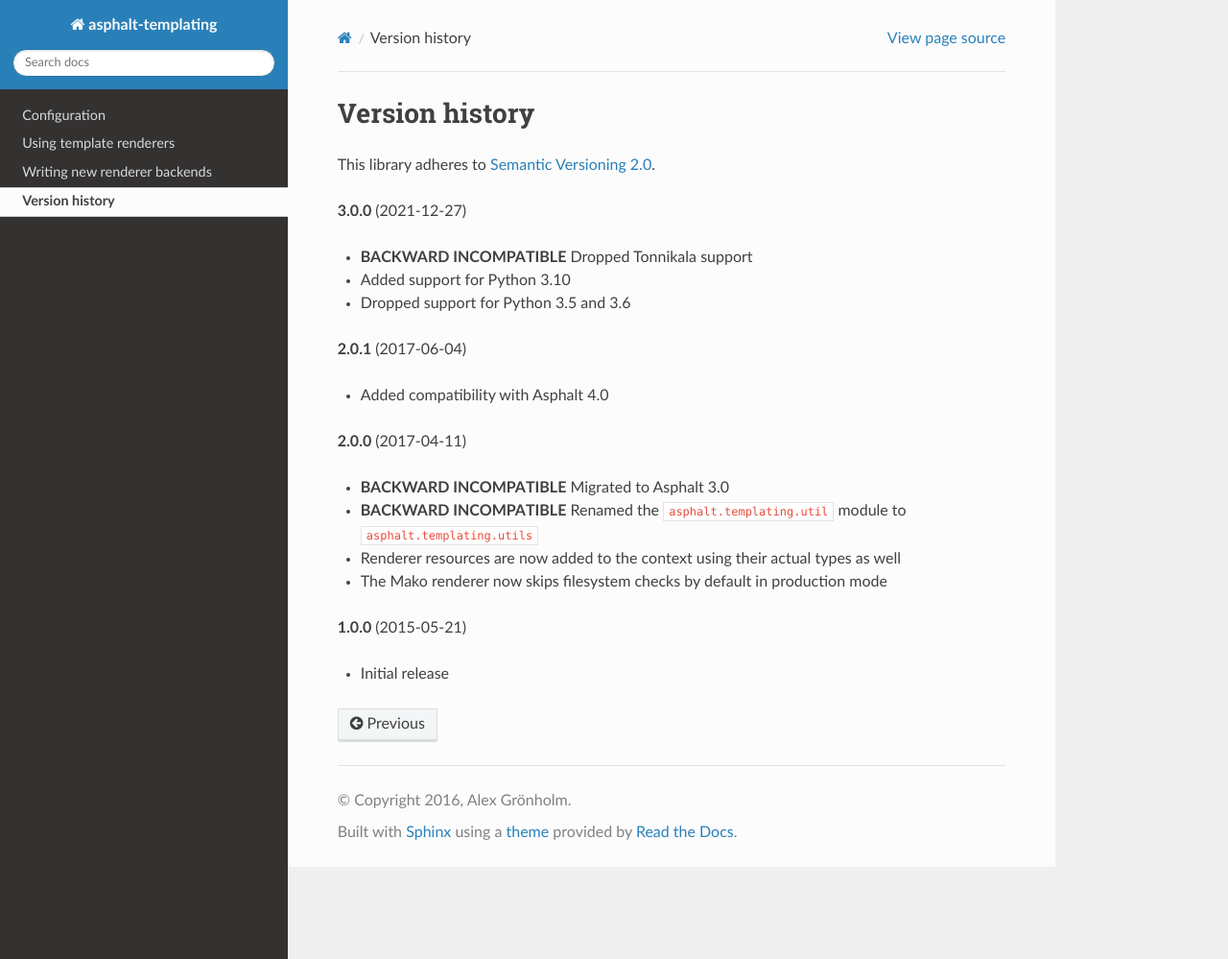
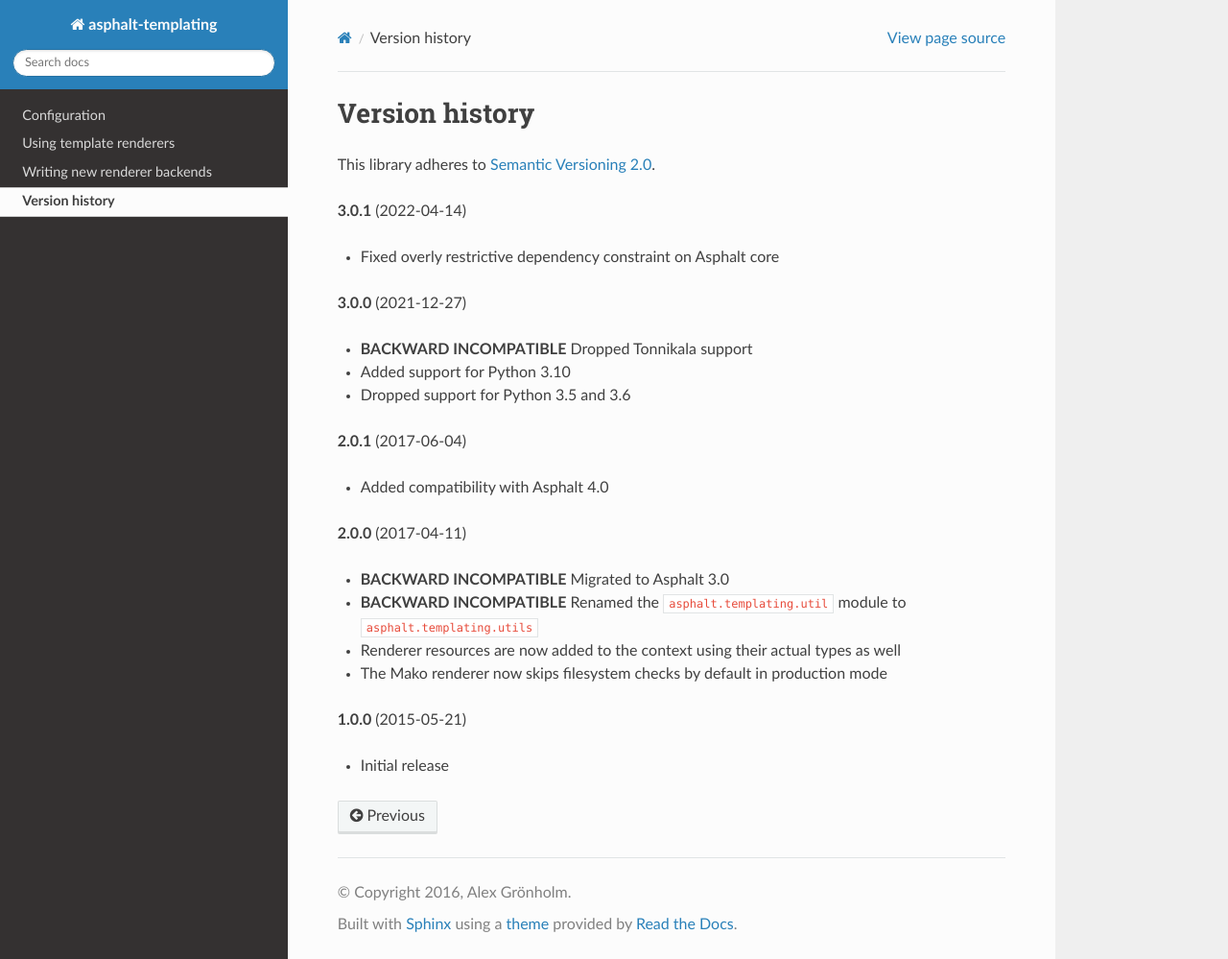
Before and after one commit to asphalt-framework/asphalt-templating, a Sphinx documentation site: the page built from docs/versionhistory.rst, in a window 1280 px wide and 999 px high. Shown: the whole window at 96% size. Built offline with Sphinx 7.4.7 and the Read the Docs theme 2.0.0, drawn with Linux system fonts in a browser that asks for light colours; the version number could not be read and is left out.

Commit message:
Updated version history

```diff
--- a/docs/versionhistory.rst
+++ b/docs/versionhistory.rst
@@ -2,6 +2,10 @@ Version history
 ===============
 
 This library adheres to `Semantic Versioning 2.0 <http://semver.org/>`_.
+
+**3.0.1** (2022-04-14)
+
+- Fixed overly restrictive dependency constraint on Asphalt core
 
 **3.0.0** (2021-12-27)
 
```
